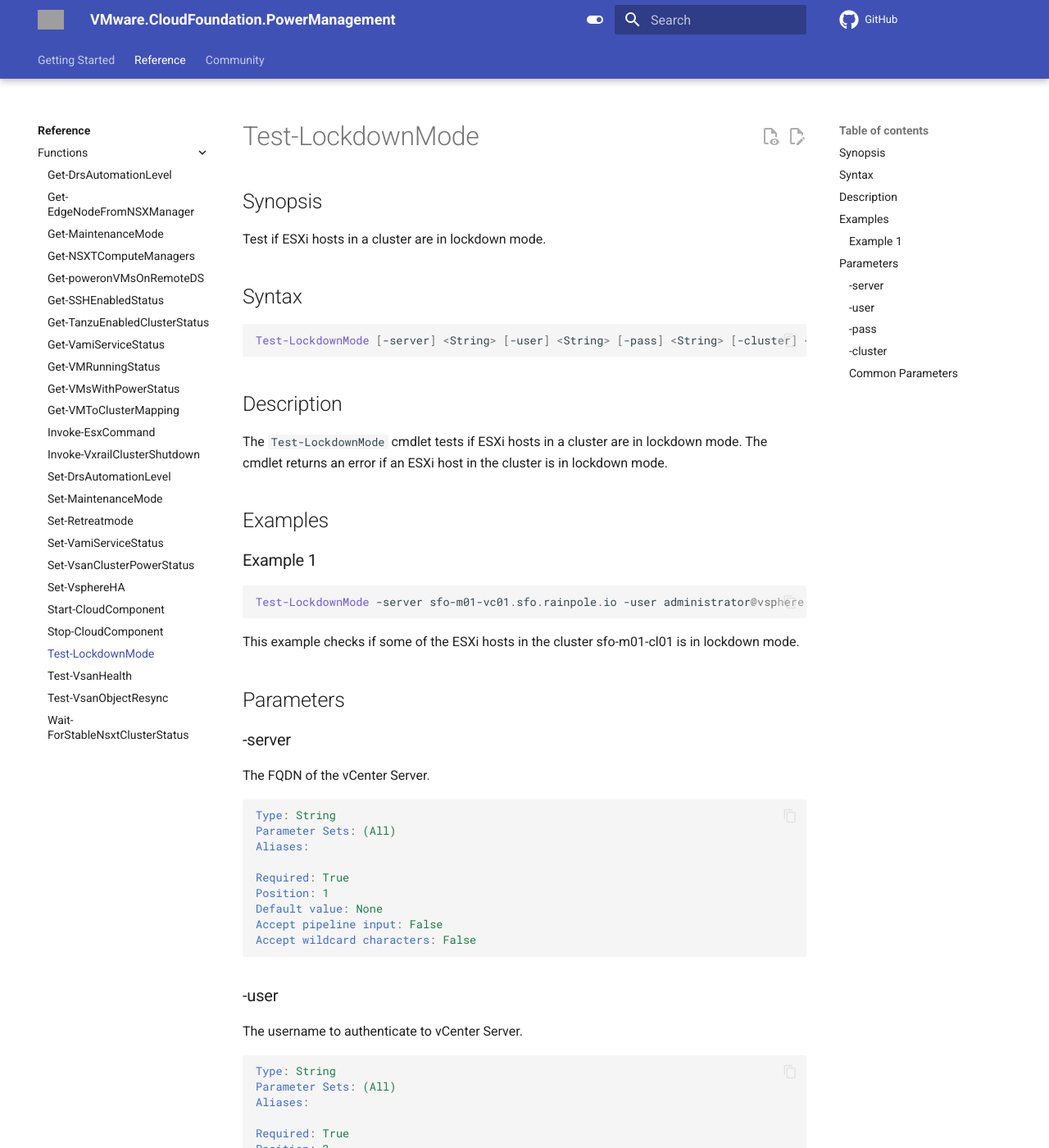
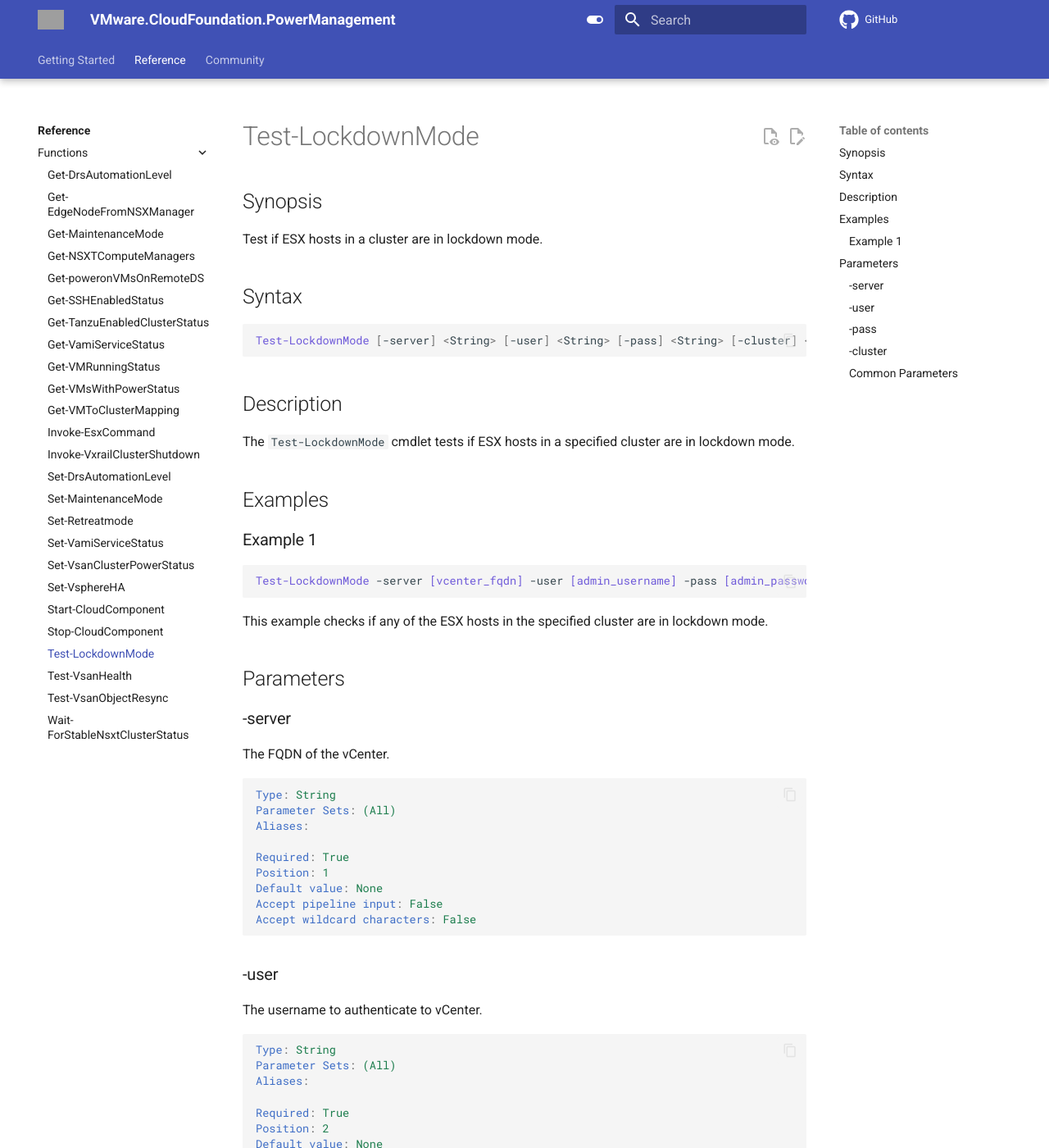
Before and after one commit to vmware/powershell-module-for-vmware-cloud-foundation-power-management, an MkDocs documentation site: the page built from docs/documentation/functions/Test-LockdownMode.md, in a window 1280 px wide and 1400 px high. Shown: the whole window at 82% size. Built offline with MkDocs 1.6.1 and Material for MkDocs 9.7.7, drawn with Linux system fonts in a browser that asks for light colours; comment, search, counter and statistics services are not loaded; the version menu is left out; some of the changed text lies outside the part shown; grey boxes are pictures that could not be loaded.

Commit message:
docs: sanitize examples
- Updated `Test-LockdownMode.md` doc to sanitize all the example variables, add brackets and punctuation.
- Updated `Test-VsanHealth.md` doc to sanitize all the example variables, add brackets and punctuation.
- Updated `Test-VsanObjectResync.md` doc to sanitize all the example variables, add brackets and punctuation.
- Updated `Wait-ForStableNsxtClusterStatus.md` doc to sanitize all the example variables, add brackets and punctuation.

Signed-off-by: Andy Beltz <andy.beltz@broadcom.com>

````diff
--- a/docs/documentation/functions/Test-LockdownMode.md
+++ b/docs/documentation/functions/Test-LockdownMode.md
@@ -2,7 +2,7 @@
 
 ## Synopsis
 
-Test if ESXi hosts in a cluster are in lockdown mode.
+Test if ESX hosts in a cluster are in lockdown mode.
 
 ## Syntax
 
@@ -12,23 +12,23 @@
 
 ## Description
 
-The `Test-LockdownMode` cmdlet tests if ESXi hosts in a cluster are in lockdown mode. The cmdlet returns an error if an ESXi host in the cluster is in lockdown mode.
+The `Test-LockdownMode` cmdlet tests if ESX hosts in a specified cluster are in lockdown mode.
 
 ## Examples
 
 ### Example 1
 
 ```powershell
-Test-LockdownMode -server sfo-m01-vc01.sfo.rainpole.io -user administrator@vsphere.local  -Pass VMw@re1! -cluster sfo-m01-cl01
+Test-LockdownMode -server [vcenter_fqdn] -user [admin_username] -pass [admin_password] -cluster [cluster_name]
 ```
 
-This example checks if some of the ESXi hosts in the cluster sfo-m01-cl01 is in lockdown mode.
+This example checks if any of the ESX hosts in the specified cluster are in lockdown mode.
 
 ## Parameters
 
 ### -server
 
-The FQDN of the vCenter Server.
+The FQDN of the vCenter.
 
 ```yaml
 Type: String
@@ -44,7 +44,7 @@
 
 ### -user
 
-The username to authenticate to vCenter Server.
+The username to authenticate to vCenter.
 
 ```yaml
 Type: String
@@ -60,7 +60,7 @@
 
 ### -pass
 
-The password to authenticate to vCenter Server.
+The password to authenticate to vCenter.
 
 ```yaml
 Type: String
@@ -76,7 +76,7 @@
 
 ### -cluster
 
-The name of the cluster to be checked for locked down ESXi hosts if any.
+The name of the cluster.
 
 ```yaml
 Type: String
````
Also changed, not shown: docs/documentation/functions/Test-VsanHealth.md (+8 -8 lines), docs/documentation/functions/Test-VsanObjectResync.md (+8 -8 lines), docs/documentation/functions/Wait-ForStableNsxtClusterStatus.md (+2 -2 lines).
